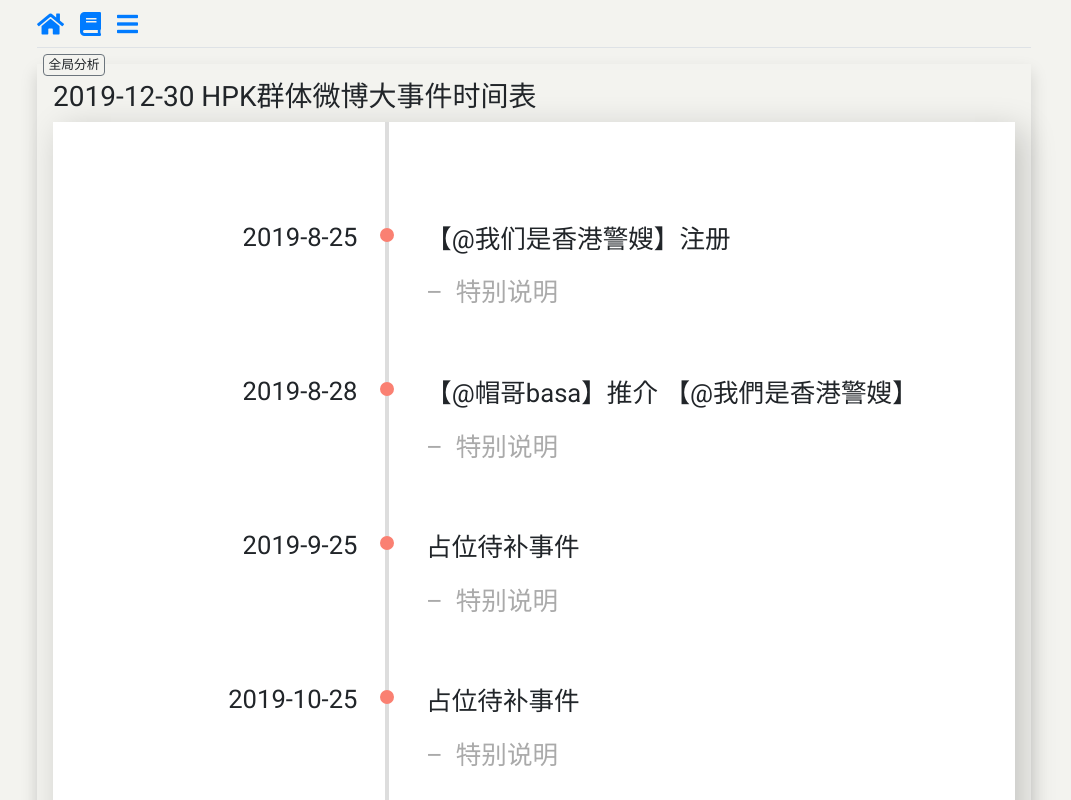
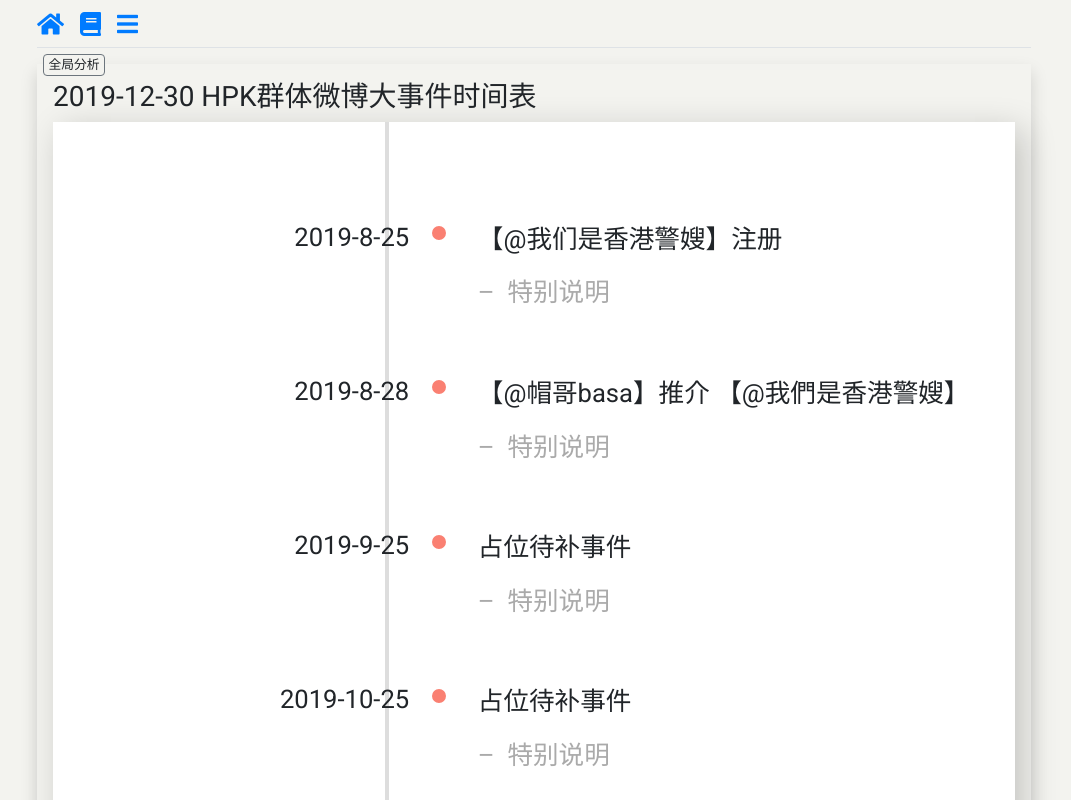
Before and after one commit to hkwbrecorder/hkwbrecorder.github.io, a plain HTML site: page ganalysis/2019-12-30-1/index.html in a window 1280 px wide. Shown: the top 800 px of the page, without its empty margins (106-1177 px from the left). Drawn offline with nearby package versions, Linux system fonts and the light colour scheme.

Commit message:
update css again

```diff
--- a/css/timeline.css
+++ b/css/timeline.css
@@ -29,7 +29,7 @@
   .entry .title {
     margin-bottom: .5em;
     float: left;
-    width: 33%;
+    width: 39%;
     padding-right: 30px;
     text-align: right;
     position: relative;
@@ -42,7 +42,7 @@
     border: 7px solid salmon;
     background-color: #fff;
     border-radius: 100%;
-    top: 20%;
+    top: 15%;
     right: -7px;
     z-index: 99;
   }
@@ -57,7 +57,7 @@
   .entry .body {
     margin: 0 0 3em;
     float: right;
-    width: 66%;
+    width: 60%;
     padding-left: 30px;
   }
   .entry .body p {
```
